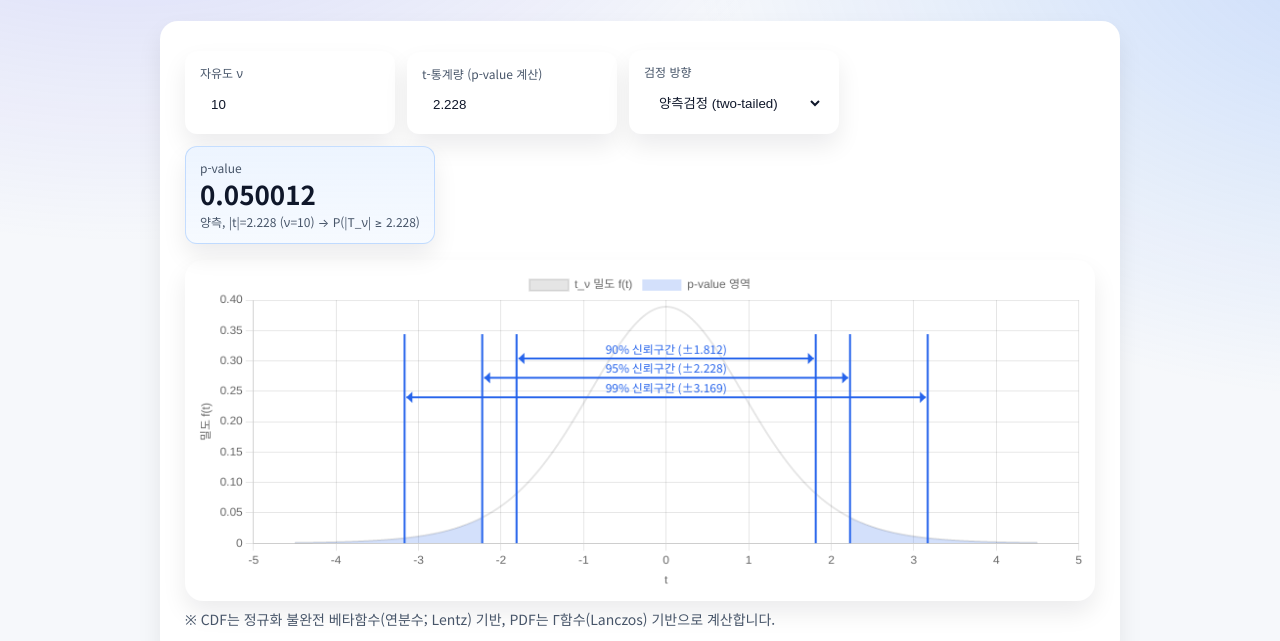
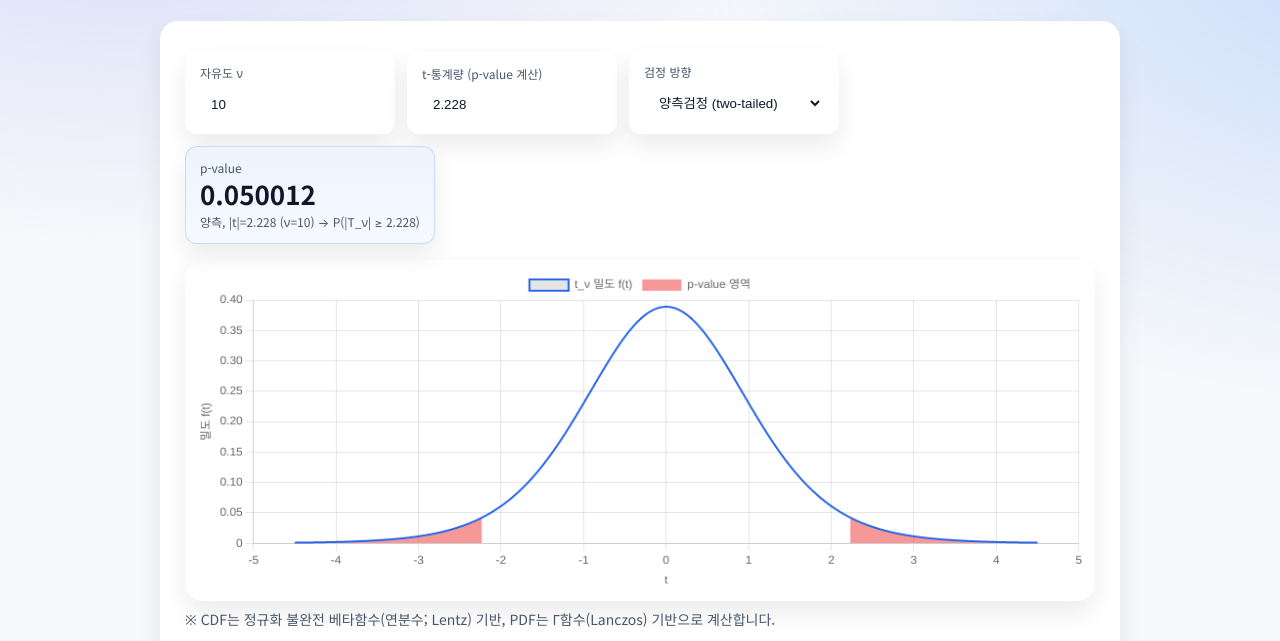
Before and after one commit to Aries0401-svc/aries0401-svc.github.io, a plain HTML site: page metrics/t-distribution/index.html in a window 1280 px wide. Shown: the part 157-798 px from the top of the page. Drawn offline with nearby package versions, Linux system fonts and the light colour scheme.

Commit message:
Update index.html

```diff
--- a/metrics/t-distribution/index.html
+++ b/metrics/t-distribution/index.html
@@ -83,27 +83,34 @@
 
   <script src="../../assets/site.js"></script>
   <script>
-    // ========== 기본 설정: 자동 팔레트 비활성화(초기 빨간색 플래시 방지) ==========
-    Chart.defaults.plugins.colors = Chart.defaults.plugins.colors || {};
-    Chart.defaults.plugins.colors.enabled = false;
+    /* ================= 색상 유틸 ================= */
+    function cssVar(name){
+      const v = getComputedStyle(document.documentElement).getPropertyValue(name);
+      return (v && v.trim()) || null;
+    }
+    function withAlpha(color, alpha){ // '#RRGGBB' | rgb() | hsl() -> 알파 적용
+      if (!color) return `rgba(239,68,68,${alpha})`;
+      if (color.startsWith('#')){
+        const hex = color.length===4
+          ? '#'+color[1]+color[1]+color[2]+color[2]+color[3]+color[3]
+          : color;
+        const a = Math.round(alpha*255).toString(16).padStart(2,'0');
+        return hex + a; // #RRGGBBAA
+      }
+      if (color.startsWith('rgb('))  return color.replace('rgb(', 'rgba(').replace(')', `, ${alpha})`);
+      if (color.startsWith('hsl('))  return color.replace('hsl(', 'hsla(').replace(')', `, ${alpha})`);
+      return color;
+    }
 
-    // ====================== 유틸/색상 ======================
+    // 정규 페이지와 일치하도록 지정
+    const BLUE = cssVar('--primary') || '#60A5FA';            // 곡선(파랑)
+    const RED  = cssVar('--danger')  || '#EF4444';            // 음영(빨강, 기본 red-500)
+    const SHADE = withAlpha(RED, 0.55);                       // 반투명 빨강
+
+    /* ================= 수학 함수 ================= */
     const clamp = (v, lo, hi) => Math.min(hi, Math.max(lo, v));
     function formatProb(p){ if(!Number.isFinite(p)) return '—'; p=clamp(p,0,1); return p<1e-6? p.toExponential(2):p.toFixed(6); }
-    function primaryFill(alpha=0.2){
-      const css=getComputedStyle(document.documentElement);
-      const prim=(css.getPropertyValue('--primary')||'#6aa9ff').trim();
-      if(prim.startsWith('#')){
-        const hex=prim.length===4?('#'+prim[1]+prim[1]+prim[2]+prim[2]+prim[3]+prim[3]):prim;
-        const aa=Math.round(alpha*255).toString(16).padStart(2,'0');
-        return hex+aa; // #RRGGBBAA
-      }
-      if (prim.startsWith('rgb(')) return prim.replace('rgb(','rgba(').replace(')',`, ${alpha})`);
-      if (prim.startsWith('hsl(')) return prim.replace('hsl(','hsla(').replace(')',`, ${alpha})`);
-      return prim;
-    }
 
-    // ====================== Γ, Beta, 정규화 불완전 베타 ======================
     function logGamma(z){
       const p=[0.99999999999980993,676.5203681218851,-1259.1392167224028,771.32342877765313,-176.61502916214059,12.507343278686905,-0.13857109526572012,9.9843695780195716e-6,1.5056327351493116e-7];
       const g=7;
@@ -112,7 +119,7 @@
       const t=z+g+0.5; return 0.5*Math.log(2*Math.PI)+(z+0.5)*Math.log(t)-t+Math.log(x);
     }
     function betacf(a,b,x){
-      const MAXIT=200,EPS=3e-7,FPMIN=1e-300; let qab=a+b,qap=a+1,qam=a-1; let c=1,d=1-qab*x/qap; if(Math.abs(d)<FPMIN)d=FPMIN; d=1/d; let h=d;
+      const MAXIT=200,EPS=3e-7,FPMIN=1e-300; let qab=a+b,qap=a+1,qam=a-1; let c=1,d=1-qab*x/qap; if(Math.abs(d)<FPMIN) d=FPMIN; d=1/d; let h=d;
       for(let m=1;m<=MAXIT;m++){ const m2=2*m;
         let aa=m*(b-m)*x/((qam+m2)*(a+m2)); d=1+aa*d; if(Math.abs(d)<FPMIN)d=FPMIN; d=1/d; c=1+aa/c; if(Math.abs(c)<FPMIN)c=FPMIN; h*=d*c;
         aa=-(a+m)*(qab+m)*x/((a+m2)*(qap+m2)); d=1+aa*d; if(Math.abs(d)<FPMIN)d=FPMIN; d=1/d; c=1+aa/c; if(Math.abs(c)<FPMIN)c=FPMIN; const del=d*c; h*=del;
@@ -126,8 +133,6 @@
       if(x < (a+1)/(a+b+2)) return bt*betacf(a,b,x)/a;
       return 1 - (bt*betacf(b,a,1-x)/b);
     }
-
-    // ====================== t-분포 PDF/CDF/역CDF ======================
     function pdfT(x,v){
       const lnC = logGamma((v+1)/2)-logGamma(v/2)-0.5*(Math.log(v)+Math.log(Math.PI));
       const lnK = -((v+1)/2)*Math.log(1 + (x*x)/v);
@@ -145,16 +150,14 @@
       return sign*(lo+hi)/2;
     }
 
-    // ====================== 신뢰구간 표식 플러그인 ======================
+    /* ================= 신뢰구간 플러그인 ================= */
     const CI_LEVELS=[0.90,0.95,0.99]; let CI_MARKS=[];
     const ciMarkersPlugin={
       id:'ciMarkersT',
       afterDatasetsDraw(chart){
         if(!CI_MARKS.length) return;
         const {ctx, chartArea:{top,bottom}, scales:{x,y}}=chart;
-        const css=getComputedStyle(document.documentElement);
-        const color=(css.getPropertyValue('--primary')||'#6aa9ff').trim();
-        ctx.save(); ctx.strokeStyle=color; ctx.fillStyle=color; ctx.lineWidth=2;
+        ctx.save(); ctx.strokeStyle=BLUE; ctx.fillStyle=BLUE; ctx.lineWidth=2;
         const bottomPix=y.getPixelForValue(0);
         const topPix=top+(bottom-top)*0.14;
         const arrowYs=[top+(bottom-top)*0.24, top+(bottom-top)*0.32, top+(bottom-top)*0.40];
@@ -175,64 +178,58 @@
       }
     };
 
-    // ====================== 도메인/데이터 생성 ======================
-    function buildCurve(v, xmin, xmax){
-      const n=1401, step=(xmax-xmin)/(n-1), curve=[];
-      for(let i=0;i<n;i++){ const x=xmin+i*step; curve.push({x, y: pdfT(x,v)}); }
-      return curve;
+    /* ================= 차트 기본 데이터 ================= */
+    function buildCurve(v,xmin,xmax){
+      const n=1401, step=(xmax-xmin)/(n-1), arr=[];
+      for(let i=0;i<n;i++){ const x=xmin+i*step; arr.push({x,y:pdfT(x,v)}); }
+      return arr;
     }
-    function makeShadeFrom(base, pred){
+    function makeShade(base, pred){
       return base.map(p => ({x:p.x, y: pred(p.x) ? p.y : null}));
     }
 
-    // ====================== 초기 상태(곡선/음영 먼저 계산) ======================
+    // 초기 상태 계산
     const dfInput=document.getElementById('dfValue');
     const tInput =document.getElementById('tValue');
     const tailSel=document.getElementById('tailType');
 
-    const v0 = parseInt(dfInput.value,10);
-    const t0 = Number(tInput.value);
-    const Ls = [0.90,0.95,0.99];
-    const marks0 = Ls.map(L=> invCdfT((1+L)/2, v0));
-    const need0 = Math.max(Math.abs(t0), ...marks0);
-    const xmax0 = Math.min(80, Math.max(4.5, need0*1.2));
-    const xmin0 = -xmax0;
+    const v0=parseInt(dfInput.value,10);
+    const t0=Number(tInput.value);
+    const marks0=[0.90,0.95,0.99].map(L=> invCdfT((1+L)/2, v0));
+    const need0=Math.max(Math.abs(t0), ...marks0);
+    const xmax0=Math.min(80, Math.max(4.5, need0*1.2)), xmin0=-xmax0;
+    const base0=buildCurve(v0,xmin0,xmax0);
+    const shade0=makeShade(base0, x=> Math.abs(x) >= Math.abs(t0));
 
-    const base0 = buildCurve(v0, xmin0, xmax0);
-    const shadeColor = primaryFill(0.2);
-
-    // 두 꼬리(양측) 기준으로 음영 초기화 (정규 페이지와 동일 로직)
-    const shade0 = makeShadeFrom(base0, x => Math.abs(x) >= Math.abs(t0));
-
-    // ====================== 차트 생성 (데이터/색상 모두 채워서 생성) ======================
     Chart.register(ciMarkersPlugin);
 
     const chart = new Chart(document.getElementById('chart'), {
-      type: 'line',
-      data: { datasets: [
-        { label:'t_ν 밀도 f(t)', data: base0, parsing:false, borderWidth:2, pointRadius:0, tension:0.15 },
-        { label:'p-value 영역', data: shade0, parsing:false, borderWidth:0, pointRadius:0, fill:'origin', hidden:false,
-          backgroundColor: shadeColor } // 초기부터 고정 색상
+      type:'line',
+      data:{ datasets:[
+        { label:'t_ν 밀도 f(t)', data: base0, parsing:false, borderWidth:2, pointRadius:0, tension:0.15, borderColor: BLUE },
+        { label:'p-value 영역', data: shade0, parsing:false, borderWidth:0, pointRadius:0, fill:'origin', backgroundColor: SHADE }
       ]},
-      options: {
+      options:{
         responsive:true,
-        animation:{ duration:200 },
+        animation:{duration:200},
         plugins:{
-          legend:{ display:true },
-          tooltip:{ mode:'index', intersect:false, callbacks:{
+          legend:{display:true},
+          tooltip:{mode:'index', intersect:false, callbacks:{
             label:(c)=> c.datasetIndex===0 ? ` f(t) ≈ ${c.parsed.y.toFixed(5)}` : null
           }}
         },
         scales:{
-          x:{ type:'linear', title:{display:true,text:'t'}, suggestedMin:xmin0, suggestedMax:xmax0 },
-          y:{ title:{display:true,text:'밀도 f(t)'} }
+          x:{type:'linear', title:{display:true,text:'t'}, suggestedMin:xmin0, suggestedMax:xmax0},
+          y:{title:{display:true,text:'밀도 f(t)'}}
         }
       }
     });
 
-    // ====================== UI & 업데이트 ======================
+    /* ================= UI & 업데이트 ================= */
     const pBoxValue=document.getElementById('pBoxValue');
     const pBoxMeta =document.getElementById('pBoxMeta');
+
+    const CI_LEVELS2=[0.90,0.95,0.99];
 
     function update(){
       const v=parseInt(dfInput.value,10);
@@ -248,46 +245,43 @@
         chart.data.datasets[1].data=[]; chart.update(); return;
       }
 
-      // 신뢰구간 임계값/도메인
-      CI_MARKS = CI_LEVELS.map(L => {
-        const c = invCdfT((1+L)/2, v);
-        return { z:c, label:`${(L*100).toFixed(0)}% 신뢰구간 (±${c.toFixed(3)})` };
-      });
-      const maxCrit = Math.max(...CI_MARKS.map(m=>m.z));
-      const need = Math.max(Math.abs(t), maxCrit);
-      const xmax = Math.min(80, Math.max(4.5, need*1.2));
-      const xmin = -xmax;
+      // CI & 도메인
+      CI_MARKS = CI_LEVELS2.map(L=>{ const c=invCdfT((1+L)/2, v); return {z:c, label:`${(L*100).toFixed(0)}% 신뢰구간 (±${c.toFixed(3)})`}; });
+      const maxCrit=Math.max(...CI_MARKS.map(m=>m.z));
+      const need=Math.max(Math.abs(t), maxCrit);
+      const xmax=Math.min(80, Math.max(4.5, need*1.2)), xmin=-xmax;
 
-      // 곡선 갱신(도메인 바뀌면 재생성)
       const domChanged = (chart.options.scales.x.suggestedMax !== xmax);
       if(domChanged){
-        chart.options.scales.x.suggestedMin = xmin;
-        chart.options.scales.x.suggestedMax = xmax;
-        chart.data.datasets[0].data = buildCurve(v, xmin, xmax);
+        chart.options.scales.x.suggestedMin=xmin;
+        chart.options.scales.x.suggestedMax=xmax;
+        chart.data.datasets[0].data=buildCurve(v,xmin,xmax);
       }else{
-        // y만 갱신
         const base=chart.data.datasets[0].data;
-        for(let i=0;i<base.length;i++) base[i].y = pdfT(base[i].x, v);
+        for(let i=0;i<base.length;i++) base[i].y=pdfT(base[i].x,v);
       }
 
-      // 음영 & p-value (정규 페이지와 동일 로직)
-      const base = chart.data.datasets[0].data;
+      // p-value & 음영
+      const base=chart.data.datasets[0].data;
       let pval, meta;
+      if (tail==='two'){
+        const tabs=Math.abs(t);
+        pval=2*(1 - cdfT(tabs,v));
+        chart.data.datasets[1].data = makeShade(base, x=> Math.abs(x) >= tabs);
+        meta=`양측, |t|=${tabs.toFixed(3)} (ν=${v}) → P(|T_ν| ≥ ${tabs.toFixed(3)})`;
+      } else if (tail==='right'){
+        pval=1 - cdfT(t,v);
+        chart.data.datasets[1].data = makeShade(base, x=> x >= t);
+        meta=`우측, t=${t.toFixed(3)} (ν=${v}) → P(T_ν ≥ ${t.toFixed(3)})`;
+      } else {
+        pval=cdfT(t,v);
+        chart.data.datasets[1].data = makeShade(base, x=> x <= t);
+        meta=`좌측, t=${t.toFixed(3)} (ν=${v}) → P(T_ν ≤ ${t.toFixed(3)})`;
+      }
 
-      if (tail==='two'){
-        const tabs = Math.abs(t);
-        pval = 2*(1 - cdfT(tabs, v));
-        chart.data.datasets[1].data = makeShadeFrom(base, x => Math.abs(x) >= tabs);
-        meta = `양측, |t|=${tabs.toFixed(3)} (ν=${v}) → P(|T_ν| ≥ ${tabs.toFixed(3)})`;
-      } else if (tail==='right'){
-        pval = 1 - cdfT(t, v);
-        chart.data.datasets[1].data = makeShadeFrom(base, x => x >= t);
-        meta = `우측, t=${t.toFixed(3)} (ν=${v}) → P(T_ν ≥ ${t.toFixed(3)})`;
-      } else {
-        pval = cdfT(t, v);
-        chart.data.datasets[1].data = makeShadeFrom(base, x => x <= t);
-        meta = `좌측, t=${t.toFixed(3)} (ν=${v}) → P(T_ν ≤ ${t.toFixed(3)})`;
-      }
+      // 색은 고정(곡선 파랑, 음영 빨강)
+      chart.data.datasets[0].borderColor = BLUE;
+      chart.data.datasets[1].backgroundColor = SHADE;
 
       pBoxValue.textContent = formatProb(pval);
       pBoxMeta.textContent  = meta;
@@ -296,18 +290,13 @@
     }
 
     [dfInput, tInput, tailSel].forEach(el => el.addEventListener('input', update));
-    // 초기 p-value도 세팅
+    // 초기 p-box
     (function initPbox(){
       const v=parseInt(dfInput.value,10);
       const tabs=Math.abs(Number(tInput.value));
-      const p0 = 2*(1 - cdfT(tabs, v));
+      const p0=2*(1 - cdfT(tabs,v));
       pBoxValue.textContent = formatProb(p0);
       pBoxMeta.textContent  = `양측, |t|=${tabs.toFixed(3)} (ν=${v}) → P(|T_ν| ≥ ${tabs.toFixed(3)})`;
-      // CI_MARKS도 초기화
-      CI_MARKS = CI_LEVELS.map(L => {
-        const c = invCdfT((1+L)/2, v);
-        return { z:c, label:`${(L*100).toFixed(0)}% 신뢰구간 (±${c.toFixed(3)})` };
-      });
     })();
   </script>
 </body>
```
